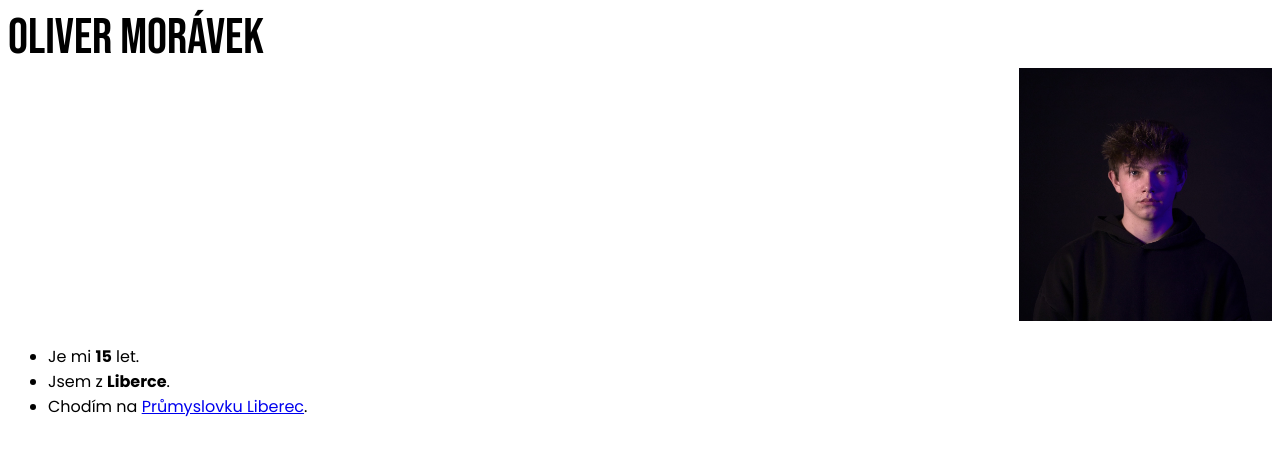
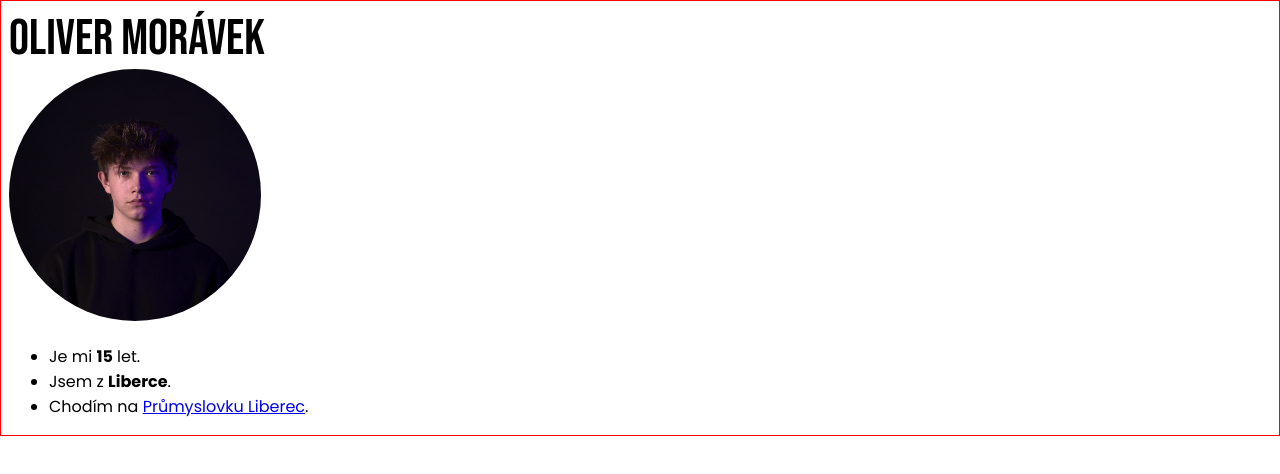
Before and after one commit to mooliver/o-mne, a plain HTML site: page index.html in a window 1280 px wide. Drawn offline with Linux system fonts and the light colour scheme.

Commit message:
added image

```diff
--- a/index.html
+++ b/index.html
@@ -12,9 +12,7 @@
         Oliver Morávek
     </header>
     <main>
-        <aside>
-            <img src="img/pfp.jpg">
-        </aside>
+        <img src="img/pfp.jpg">
         <ul>
             <li>Je mi <b>15</b> let.</li>
             <li>Jsem z <b>Liberce</b>.</li>
--- a/style.css
+++ b/style.css
@@ -1,6 +1,10 @@
 @import url('https://fonts.googleapis.com/css2?family=Bebas+Neue&display=swap');
 @import url('https://fonts.googleapis.com/css2?family=Poppins:ital,wght@0,300;0,400;0,700;1,300;1,400;1,700&display=swap');
 
+
+html {
+    border: 1px red solid;
+}
 
 body {
     font-family: 'Poppins', sans-serif;
@@ -8,13 +12,10 @@ body {
 
 img {
     width: 20%;
+    border-radius: 50%;
 }
 
 header {
     font-size: 50px;
     font-family: 'Bebas Neue', sans-serif;
 }
-
-aside {
-    text-align: right;
-}
```
